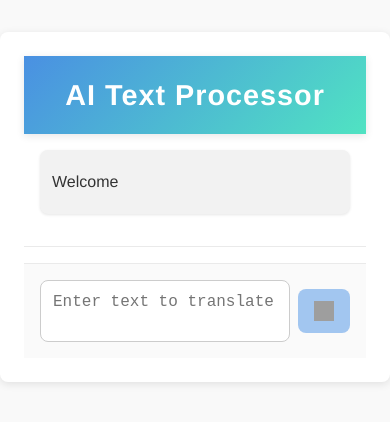
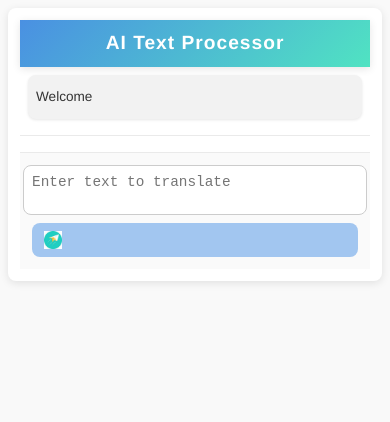
Before and after one commit to Beloved-adetola/hng-12-ai-processor-stage3, a React (Vite) app: page / in a window 390 px wide. Shown: the top 422 px of the page. Built offline with nearby package versions, Linux system fonts and the light colour scheme; grey boxes are pictures that could not be loaded.

Commit message:
4th commit

```diff
--- a/src/assets/css/styles.css
+++ b/src/assets/css/styles.css
@@ -53,12 +53,13 @@ header nav h2 {
   line-height: 1.5;
 }
 .message.user {
-  background: linear-gradient(90deg, #fffde7, #2d966a93);
+  background: #e0f7fa;
   text-align: right;
+  width: 60%;
   justify-content: right;
 }
 .message.ai {
-  background: linear-gradient(90deg, #50e3c381, #fffde7);
+  background: #fffde7;
   text-align: left;
 }
 
@@ -105,4 +106,79 @@ header nav h2 {
 .input-area button img {
   width: 20px;
   height: 20px;
-} /*# sourceMappingURL=styles.css.map */
+}
+
+@media (max-width: 768px) {
+  header {
+    padding: 0.75rem;
+  }
+  header nav h2 {
+    font-size: 1.4rem;
+  }
+  .home-container {
+    margin: 1rem;
+    padding: 1rem;
+  }
+  .chat-area {
+    padding: 0.75rem;
+    max-height: 300px;
+  }
+  .input-area {
+    padding: 0.75rem;
+  }
+  .input-area textarea {
+    font-size: 0.9rem;
+    padding: 0.5rem;
+  }
+  .input-area button {
+    padding: 0.5rem 0.75rem;
+    margin-left: 0.5rem;
+  }
+  .input-area button img {
+    width: 18px;
+    height: 18px;
+  }
+  .message {
+    padding: 0.5rem;
+    margin-bottom: 0.75rem;
+  }
+  .message p {
+    margin: 0.25rem 0;
+    font-size: 0.9rem;
+  }
+}
+@media (max-width: 480px) {
+  header {
+    padding: 0.5rem;
+  }
+  header nav h2 {
+    font-size: 1.2rem;
+  }
+  .home-container {
+    margin: 0.5rem;
+    padding: 0.75rem;
+  }
+  .chat-area {
+    padding: 0.5rem;
+    max-height: 250px;
+  }
+  .input-area {
+    flex-direction: column;
+  }
+  .input-area textarea {
+    width: 100%;
+    margin-bottom: 0.5rem;
+  }
+  .input-area button {
+    width: 100%;
+    margin: 0;
+  }
+  .message {
+    padding: 0.5rem;
+    margin-bottom: 0.5rem;
+  }
+  .message p {
+    margin: 0.25rem 0;
+    font-size: 0.85rem;
+  }
+}/*# sourceMappingURL=styles.css.map */
--- a/src/components/InputArea.tsx
+++ b/src/components/InputArea.tsx
@@ -1,5 +1,6 @@
 import { useState } from "react";
 import useData from "../hooks/useData";
+import send from '../assets/image.png'
 
 const InputArea = () => {
   const { addMessage, detectLanguage } = useData();
@@ -23,7 +24,7 @@ const InputArea = () => {
           placeholder="Enter text to translate"
         />
         <button onClick={() => handleSend()} className="" disabled={!input}>
-          <img src="/image.png" alt="" className="" />
+          <img src={send} alt="" className="" />
         </button>
       </div>
   );
```
Also changed, not shown: src/assets/css/styles.scss (+99 -4 lines), 1 other file (tests, documents, lock files or other folders).
